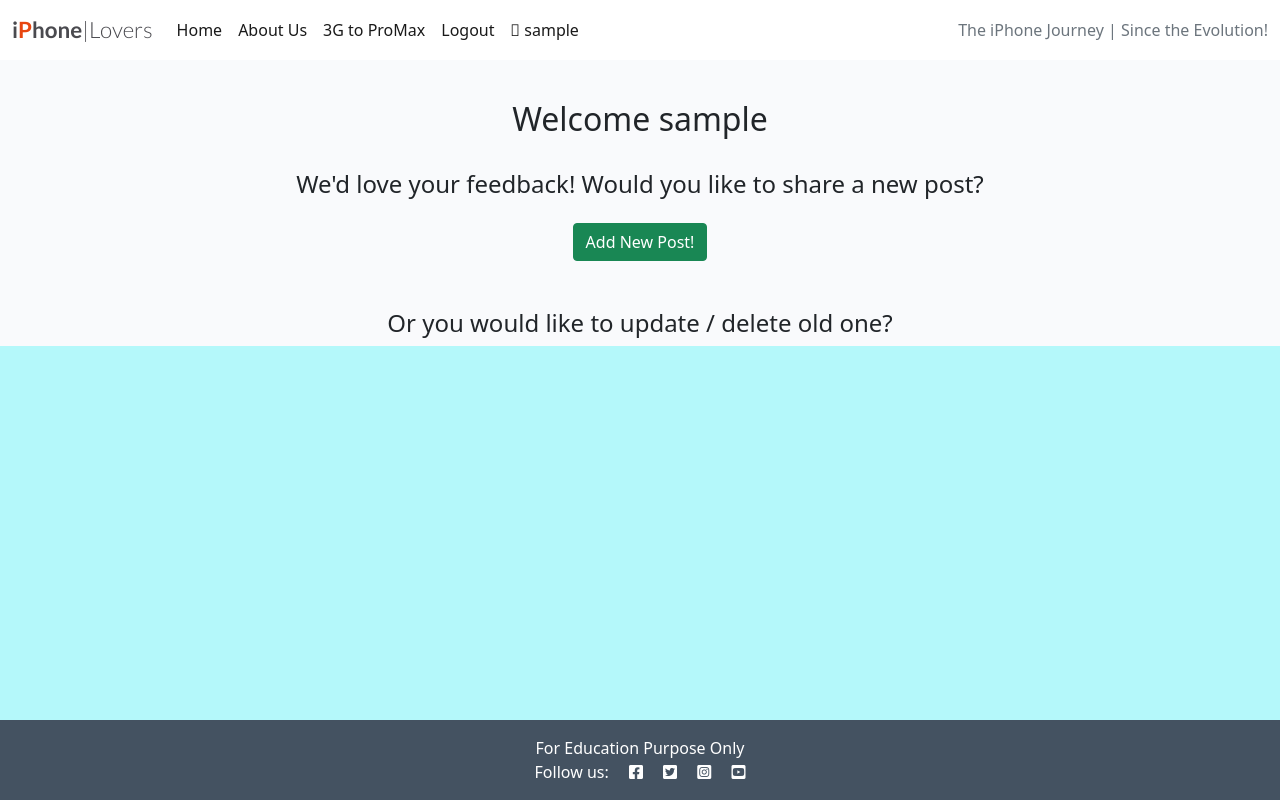
After one commit to Mr-KulwinderSingh/IphoneLoversBlog, a Django app: page /user_page in a window 1280 px wide. The commit adds this page. Run offline with Django 3.2, Linux system fonts and the light colour scheme; the visitor is signed in with stand-in values (Sample User, id 1); some libraries are stand-ins or nearby versions.

Commit message:
Add the user page along with menu list updated and correct view and urls also add the some style to add post page

```diff
--- a/iphoneblog/urls.py
+++ b/iphoneblog/urls.py
@@ -6,7 +6,9 @@ urlpatterns = [
     path("", views.PostList.as_view(), name="home"),
     path('about', views.about, name="about"),
     path('all_models', views.all_models, name="all_models"),
+    path('user_page', views.User.as_view(), name="user-page"),
+    path('add_post', views.AddPost.as_view(), name="add-post"),
     path('<slug:slug>', views.PostDetail.as_view(), name="post_detail"),
     path('like/<slug:slug>', views.PostLike.as_view(), name="post_like"),
-    path('add_post', views.AddPost.as_view(), name="add_post")
+    path('add_post', views.AddPost.as_view(), name="add_post"),
 ]
--- a/iphoneblog/views.py
+++ b/iphoneblog/views.py
@@ -102,7 +102,7 @@ class AddPost(LoginRequiredMixin, SuccessMessageMixin, CreateView):
 
         return reverse("user-page")
 
-    def form_invalid(self, form):
+    def form_valid(self, form):
         form.instance.author = self.request.user
         form.slug = slug_field(form.instance.title)
         return super().form_valid(form)
@@ -120,3 +120,12 @@ def all_models(request):
     Render the food page
     """
     return render(request, "all_models.html")
+
+
+class User(LoginRequiredMixin, generic.ListView):
+    """
+    This will render the user page
+    """
+
+    model = Post
+    template_name = "user_page.html"
--- a/static/css/style.css
+++ b/static/css/style.css
@@ -34,8 +34,7 @@ body {
 }
 
 .card {
-    border: none;
-    background-color: transparent;
+    border-radius: 15px;
 }
 
 .image-container {
@@ -63,6 +62,7 @@ body {
     display: inline-block;
     height: 33vh;
     width: 100%;
+
 }
 
 .masthead-text {
@@ -74,6 +74,7 @@ body {
 .masthead-image {
     position: relative;
     overflow: hidden;
+
 }
 
 .masthead-image:after {
@@ -136,6 +137,7 @@ body {
     color: #E84610;
     border: none;
     background: transparent;
+
 }
 
 .btn-like:hover,
@@ -150,10 +152,17 @@ body {
 .login-cont {
     background-color: #a8f8f8;
     height: auto;
-    box-shadow: 15px 15px 15px 15px #eef3aa inset;
+    border-radius: 15px;
+    box-shadow: 2px 2px 15px rgb(95, 61, 244);
 }
 
 .main-col,
 #about {
     background-color: #b4f8fa;
 }
+
+/*----------Add post----------*/
+
+.pg-col {
+    background-color: #b4f8fa;
+}
--- a/templates/add_post.html
+++ b/templates/add_post.html
@@ -4,7 +4,7 @@
 {% block content %}
 <!-- Only allows users who are log in -->
 {% if user.is_authenticated %}
-<div class="container-fluid p-2 bg-success text-dark bg-opacity-10" id="add-post">
+<div class="container-fluid p-2 pg-col text-dark bg-opacity-10" id="add-post">
     <div class="row justify-content-center">
         <div class="col-sm-10 mt-1">
             <h2 class="mt-3 text-center">Welcome <span>{{ user }}</span></h2>
@@ -21,7 +21,6 @@
                     {% csrf_token %}
                     {{ form | crispy }}
                     {{ post.content | safe }}
-                    {{  }}
                     <button type="submit" class="btn btn-success my-3">Submit</button>
                 </form>
             </div>
--- a/templates/base.html
+++ b/templates/base.html
@@ -45,14 +45,25 @@
                     </li>
                     {% if user.is_authenticated %}
                     <li class="nav-item">
-                        <a class="nav-link" href="{% url 'account_logout' %}">Logout</a>
+                        <a class="nav-link active" aria-current="page" href="{% url 'account_logout' %}"
+                            aria-label="Go to the register page">Logout</a>
                     </li>
                     {% else %}
+
+                    <li class="nav-item dropdown">
+                        <a class="nav-link active dropdown-toggle" href="#" role="button" id="navbarDropdown"
+                            data-bs-toggle="dropdown" aria-expanded="false">My Account</a>
+                        </a>
+                        <div class="dropdown-menu dropdown-menu-right" aria-labelledby="navbarDropdown">
+                            <a class="dropdown-item" href="{% url 'account_signup' %}">REGISTER</a>
+                            <a class="dropdown-item" href="{% url 'account_login' %}">LOGIN</a>
+                        </div>
+                    </li>
+                    {% endif %}
+                    {% if user.is_authenticated %}
                     <li class="nav-item">
-                        <a class="nav-link" href="{% url 'account_signup' %}">Register</a>
-                    </li>
-                    <li class="nav-item">
-                        <a class="nav-link" href="{% url 'account_login' %}">Login</a>
+                        <a class="nav-link active" aria-current="page" href="{% url 'user-page' %}"
+                            aria-label="Go to the user page"><i class="fa-solid fa-user"></i> {{ user.username }}</a>
                     </li>
                     {% endif %}
                 </ul>
--- /dev/null
+++ b/templates/user_page.html
@@ -0,0 +1,34 @@
+{% extends "base.html" %}
+{% load static %}
+{% block title %} Welcome {{user.username}} !{% endblock %}
+{% load crispy_forms_tags %}
+{% block content %}
+<br>
+<div id="user-page">
+    <div class="container">
+        <div class="row">
+            <div class="col-8 offset-2 mt-3 text-center">
+                <h2>Welcome <span>{{user.username}}</span></h2>
+
+            </div>
+        </div>
+    </div>
+</div>
+<div class="container text-center mt-4">
+    <div class="text-dark">
+        <h4>We'd love your feedback! Would you like to share a new post?
+        </h4>
+    </div>
+    <div class="mt-4 mb-5">
+        <a href="{% url 'add-post' %}" role="button" type="submit" class="btn btn-success text-white">
+            Add New Post!
+        </a>
+    </div>
+    <div class="text-dark">
+        <h4>Or you would like to update / delete old one?
+        </h4>
+    </div>
+
+</div>
+</div>
+{% endblock %}
```
